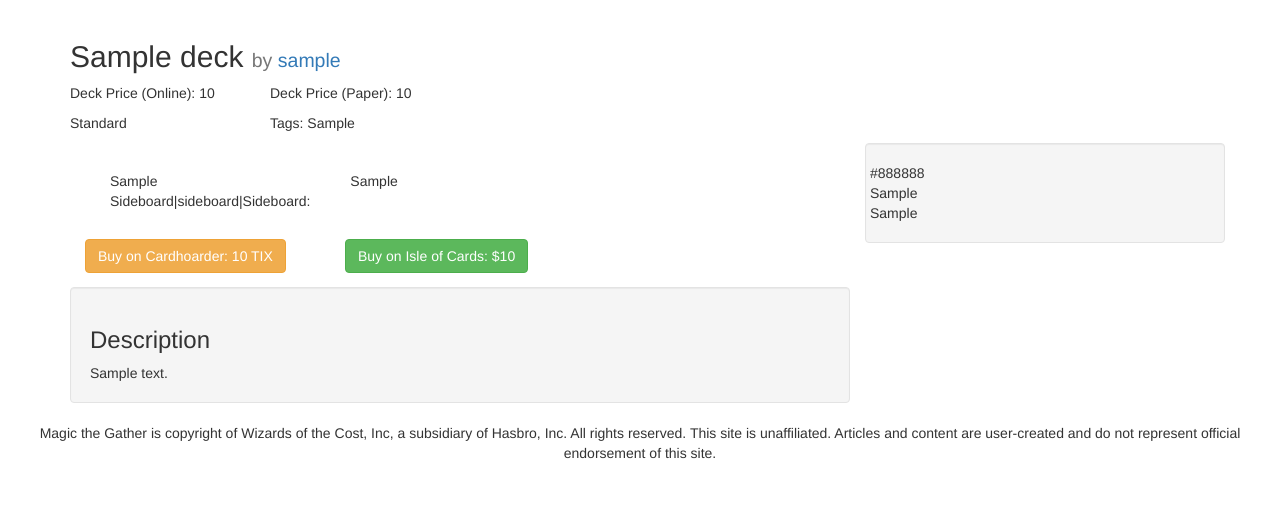
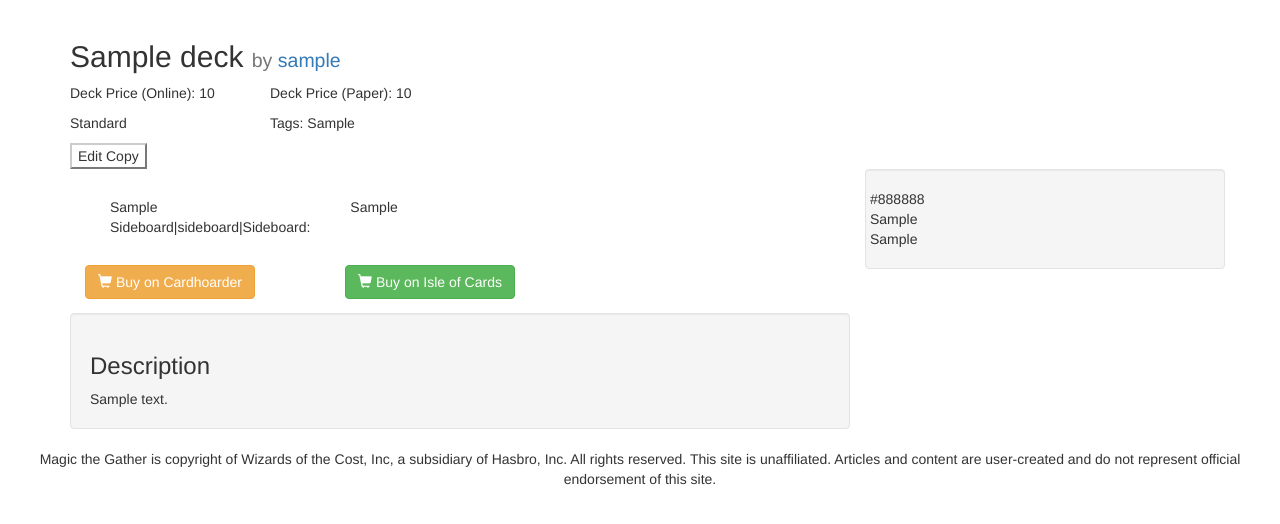
Before and after one commit to AriiMoose/MTGBrew, a Django app: template brew/templates/brew/deck-view.html in a window 1280 px wide. Shown: the part 52-576 px from the top of the page. Run offline with Django 3.2, Linux system fonts and the light colour scheme; tables that the repository leaves empty hold one stand-in row (Sample ...); the template is opened without the code that fills it: values named after a table or form of the project are taken from there, most other values are stand-ins (such as "Sample title", 1, 10 or a date in 2020); some libraries are stand-ins or nearby versions.

Commit message:
Edit button functional. Edits saved, but don't redirect back to deck view

```diff
--- a/brew/templates/brew/deck-view.html
+++ b/brew/templates/brew/deck-view.html
@@ -38,6 +38,14 @@
 				<p>Tags: {{deck.deck_tags}}</p>
 			</div>
 		</div><!-- Format & Tags -->
+
+		<div>
+			{% if current_user == deck_owner %}
+				<a class="btn btn-info" href="/deck/{{deck.pk}}/edit">Edit Deck</a>
+			{% else %}
+				<button class="button btn-default">Edit Copy</button>
+			{% endif %}
+		</div><!-- Edit Button-->
 	</div> <!-- Deck Header Row END -->
 	</div> <!-- ./deck-header -->
 
@@ -58,13 +66,13 @@
 			<div class="row" name="affiliate-links">
 				<div class="col-sm-4">
 				<form method="POST" action="https://www.cardhoarder.com/decks/upload?affiliate_id=twoo&deck={{url_decklist}}">
-					<button type="submit" class="btn btn-warning"> Buy on Cardhoarder: {{deck.deck_price_online}} TIX </button>
+					<button type="submit" class="btn btn-warning"><span class="glyphicon glyphicon-shopping-cart"></span> Buy on Cardhoarder</button>
 				</form>
 				</div>
 
 				<div class="col-sm-4">
 				<form method="POST" action="https://www.isleofcards.com/decks/upload?affiliate_id=twoo&deck={{url_decklist}}">
-					<button type="submit" class="btn btn-success"> Buy on Isle of Cards: ${{deck.deck_price_paper}} </button>
+					<button type="submit" class="btn btn-success"><span class="glyphicon glyphicon-shopping-cart"></span> Buy on Isle of Cards</button>
 				</form>
 				</div>
 			</div>
--- a/mtgbrew/urls.py
+++ b/mtgbrew/urls.py
@@ -26,5 +26,6 @@ urlpatterns = [
     url(r'^deck-builder/', views.deck_builder, name ='deck-builder'),
     url(r'^(?P<username>\w+)/my-decks', views.my_decks, name='my-decks'),
     url(r'^deck/(?P<pk>\d+)/$', views.deck_view, name ='deck-view'),
+    url(r'^deck/(?P<pk>\d+)/edit/$', views.deck_edit, name="deck-edit"),
     url(r'^accounts/', include('registration.backends.default.urls')),
 ]
```
Also changed, not shown: brew/views.py (+26 -1 lines).
